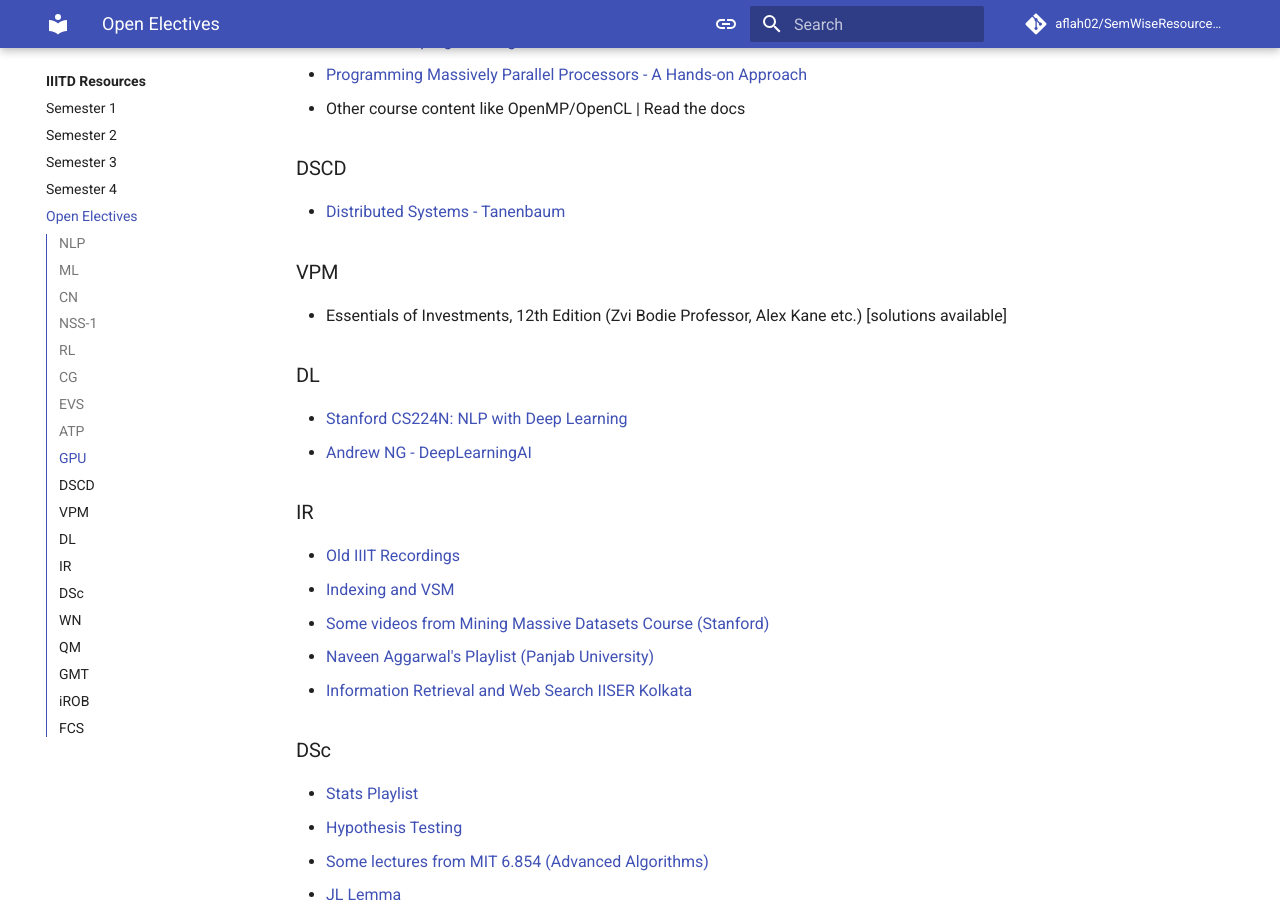
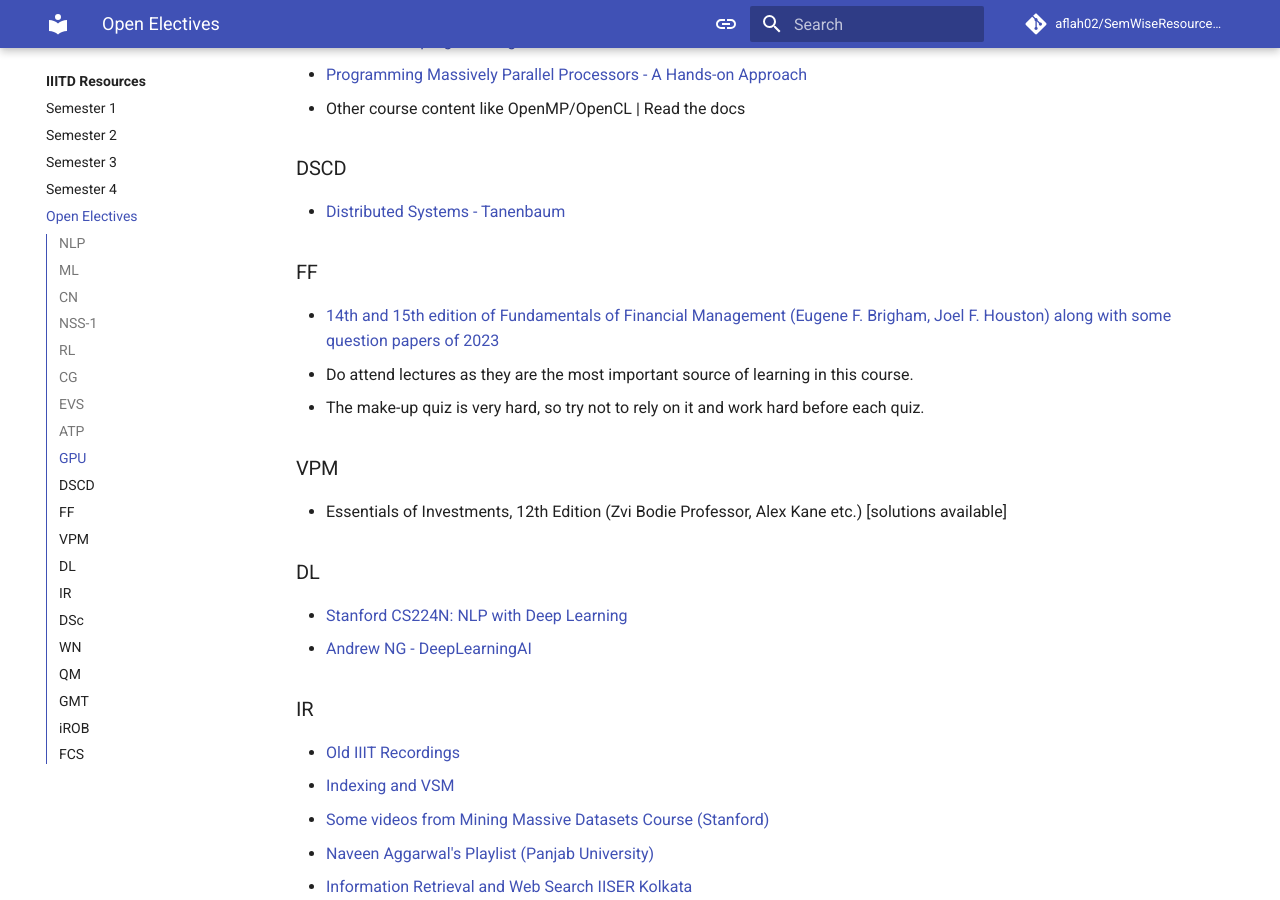
Before and after one commit to aflah02/SemWiseResourcesIIIT, an MkDocs documentation site: the page built from docs/open-electives.md, in a window 1280 px wide and 900 px high, scrolled down 2325 px. Built offline with MkDocs 1.6.1 and Material for MkDocs 9.7.7, drawn with Linux system fonts in a browser that asks for light colours; comment, search, counter and statistics services are not loaded.

```diff
--- a/docs/open-electives.md
+++ b/docs/open-electives.md
@@ -68,6 +68,11 @@
 ### DSCD
 - [Distributed Systems - Tanenbaum](https://www.distributed-systems.net/index.php/books/ds3/)
 
+### FF
+- [14th and 15th edition of Fundamentals of Financial Management (Eugene F. Brigham, Joel F. Houston) along with some question papers of 2023](https://drive.google.com/drive/folders/11Ue8schvq-gOOQx3Mt5VFeVmCIpXKCBb?usp=sharing)
+- Do attend lectures as they are the most important source of learning in this course.
+- The make-up quiz is very hard, so try not to rely on it and work hard before each quiz.
+
 ### VPM
 - Essentials of Investments, 12th Edition (Zvi Bodie Professor, Alex Kane etc.) [solutions available]
 
```
Also changed, not shown: README.md (+6 -1 lines), docs/index.md (+1 -1 lines).
